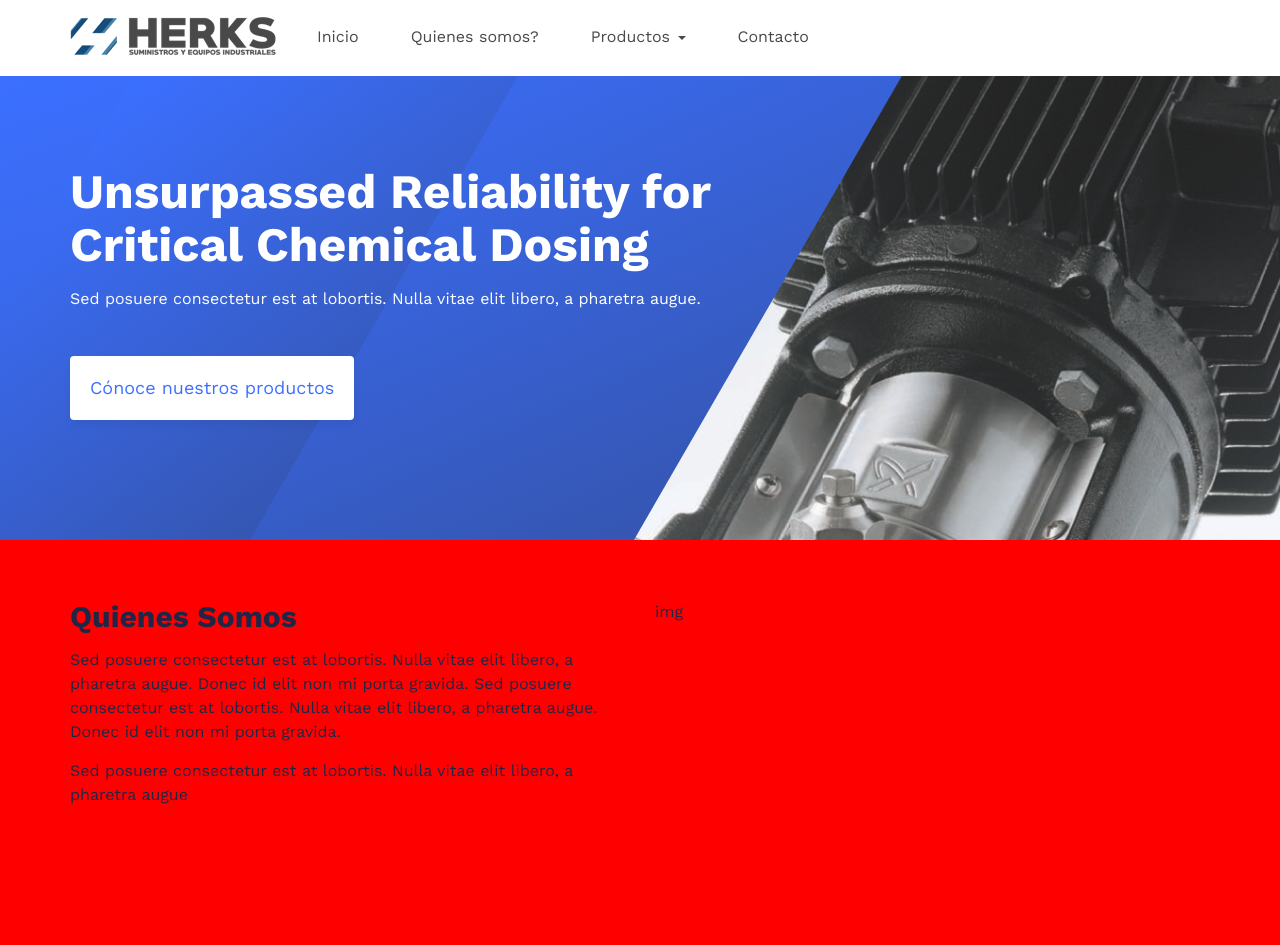
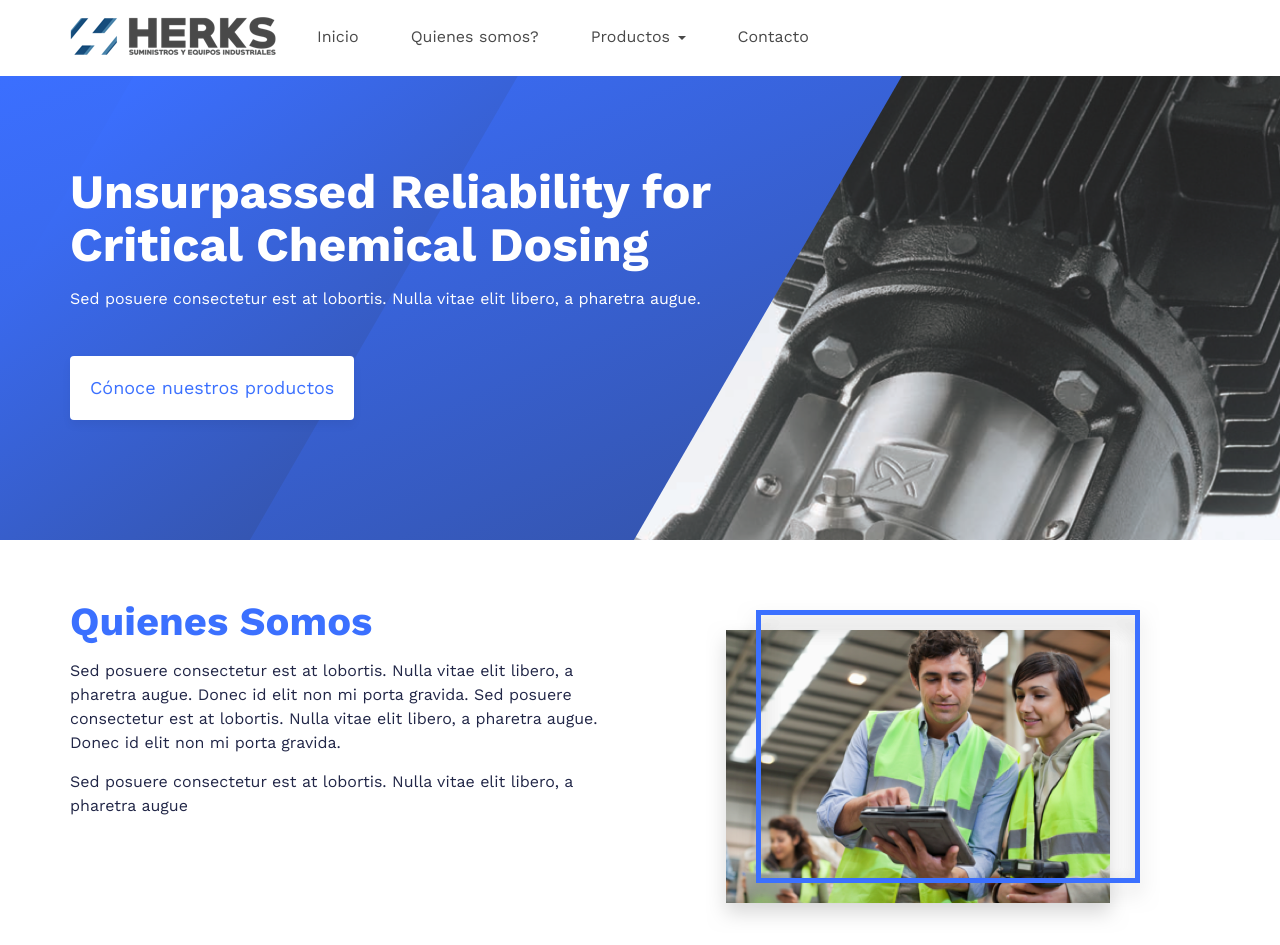
Before and after one commit to danpliego/danpliego.github.io, a Jekyll site: the page built from index.html, in a window 1280 px wide. Shown: the top 945 px of the page. Built offline with Jekyll 4.4.1, drawn with Linux system fonts in a browser that asks for light colours; nearby versions of some CDN libraries; some of the changed text lies outside the part shown.

Commit message:
site stable

```diff
--- a/_includes/footer.html
+++ b/_includes/footer.html
@@ -1,5 +1,5 @@
-<footer class="site-footer">
+<footer class="site-footer block-sm text-center">
   <div class="container">
-    {{ site.title | escape }}
+    Copyright 2016 - Herks Suministros y Equipos Industriales
   </div>
 </footer>
--- a/_sass/minima/_base.scss
+++ b/_sass/minima/_base.scss
@@ -20,7 +20,7 @@
 body {
   font: $base-font-weight #{$base-font-size}/#{$base-line-height} $base-font-family;
   color: $text-color;
-  background-color: red;
+  background-color: $background-color;
   -webkit-text-size-adjust: 100%;
   -webkit-font-feature-settings: "kern" 1;
      -moz-font-feature-settings: "kern" 1;
@@ -79,6 +79,9 @@
 h1 {
   font-size: 48px;
 }
+h2 {
+  font-size: 40px;
+}
 
 /**
  * Clearfix
--- a/_sass/minima/_layout.scss
+++ b/_sass/minima/_layout.scss
@@ -1,9 +1,24 @@
+// helpers
+
 .block {
   padding: 60px 0;
 }
 .block-sm {
   padding: 30px 0;
 }
+.accent-block {
+  background: $brand-color;
+  color: $background-color;
+}
+.brand-color {
+  color: $brand-color!important;
+}
+ul {
+  list-style-image: url('images/list-style.png');
+}
+
+// Main Menu
+
 .main-menu {
   background: $background-color;
   min-height: 75px;
@@ -21,6 +36,32 @@
     }
   }
 }
+
+// Footer
+
+  .site-footer {
+    background: $grey-color;
+    color: $background-color;
+  }
+
+// Section Title
+
+  .section-title {
+    padding: 40px 0;
+    color: $background-color;
+    padding-bottom: 120px;
+    margin-bottom: -80px;
+  }
+  .section-content {
+    background: $background-color;
+    padding: 30px;
+    box-shadow: 0 10px 20px rgba(0,0,0,.1);
+    margin-bottom: 60px;
+  }
+
+
+// Home
+
   .hero, .accent-block {
     color: $background-color;
     .btn {
@@ -28,7 +69,7 @@
       color: $brand-color;
     }
   }
-.hero, .hero:before, .hero:after {
+  .hero, .hero:before, .hero:after, .section-title {
     background-image: -webkit-gradient(
       linear,
       left top,
@@ -80,3 +121,11 @@
       background-size: cover;
     }
   }
+  .home-products {
+    ul li {
+      font-size: 1.5em;
+    }
+    img {
+      width: 100%;
+    }
+  }
--- a/index.html
+++ b/index.html
@@ -22,7 +22,7 @@
   <div class="container">
     <div class="row">
       <div class="col-sm-6">
-        <h2>Quienes Somos</h2>
+        <h2 class="brand-color">Quienes Somos</h2>
         <p>
           Sed posuere consectetur est at lobortis. Nulla vitae elit libero, a pharetra augue. Donec id elit non mi porta gravida. Sed posuere consectetur est at lobortis. Nulla vitae elit libero, a pharetra augue. Donec id elit non mi porta gravida.
         </p>
@@ -31,12 +31,12 @@
         </p>
       </div>
       <div class="col-sm-6">
-        img
+        <img src="assets/images/quienes-somos.png" alt="" class="center-block">
       </div>
     </div>
   </div>
 </div>
-<div class="block accent-block">
+<div class="block accent-block home-products">
   <div class="container">
     <div class="row">
       <h2 class="text-center">Nuestros Productos</h2>
@@ -64,11 +64,20 @@
       </div>
     </div>
   </div>
-  <img src="#" alt="">
+  <div class="block">
+    <img src="assets/images/full-products-img.png" alt="">
+  </div>
 </div>
-<div class="container">
-  <h2 class="text-center">Nuestras Marcas</h2>
-  <ul class="list-inline">
-    <li><img src="logo1" alt=""></li>
-  </ul>
+<div class="block">
+  <div class="container">
+    <h2 class="text-center">Nuestras Marcas</h2>
+    <div class="row">
+      <div class="col-sm-1"></div>
+      <div class="col-sm-2"><img src="assets/images/emerson.png" alt=""></div>
+      <div class="col-sm-2"><img src="assets/images/fisher.png" alt=""></div>
+      <div class="col-sm-2"><img src="assets/images/parker.png" alt=""></div>
+      <div class="col-sm-2"><img src="assets/images/flexitallic.png" alt=""></div>
+      <div class="col-sm-2"><img src="assets/images/grundfos.png" alt=""></div>
+    </div>
+  </div>
 </div>
```
Also changed, not shown: contacto.md (+2 -2 lines), quienes-somos.md (+4 -1 lines), assets/images/emerson.png (renamed from assets/images/quienes-somos/emerson.png), assets/images/fisher.png (renamed from assets/images/quienes-somos/fisher.png), assets/images/flexitallic.png (renamed from assets/images/quienes-somos/flexitallic.png), assets/images/full-products-img.png (renamed from assets/images/quienes-somos/full-products-img.png), assets/images/grundfos.png (renamed from assets/images/quienes-somos/grundfos.png), assets/images/parker.png (renamed from assets/images/quienes-somos/parker.png), 1 other file. Lines whose indentation alone changed are shown as unchanged.
